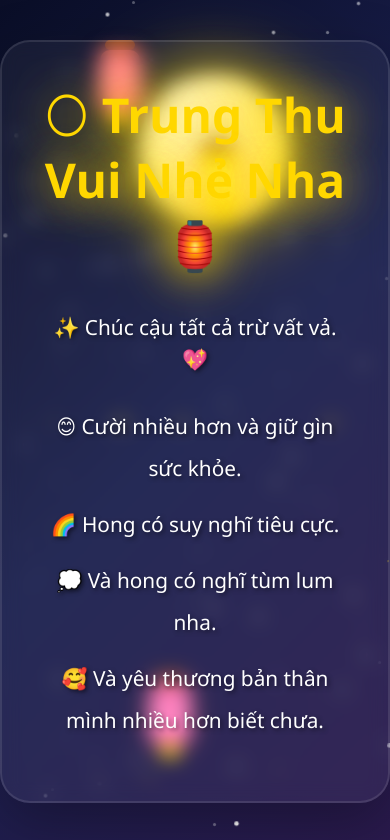
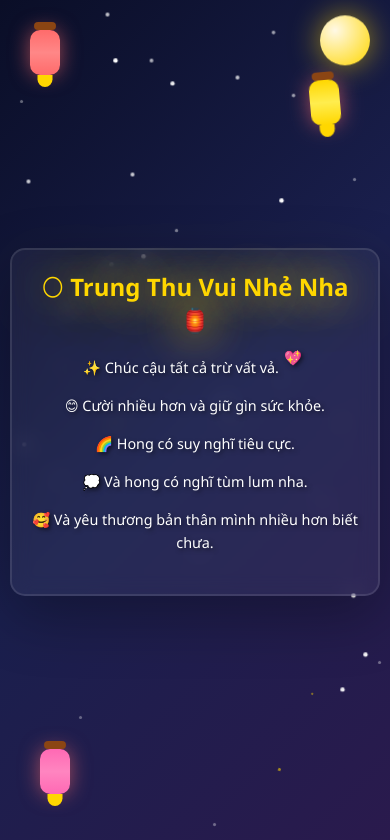
Before and after one commit to KhanhPhamVan/Greeting, a plain HTML site: page index.html in a window 390 px wide. Shown: the top 840 px of the page. Drawn offline with Linux system fonts and the light colour scheme.

Commit message:
Update responsive

```diff
--- a/index.html
+++ b/index.html
@@ -20,20 +20,29 @@
             display: flex;
             justify-content: center;
             align-items: center;
+            padding: 10px;
         }
 
         .container {
             position: relative;
             text-align: center;
             z-index: 10;
-            padding: 40px;
+            padding: 30px 20px;
             background: rgba(255, 255, 255, 0.05);
-            border-radius: 30px;
+            border-radius: 20px;
             backdrop-filter: blur(10px);
             border: 2px solid rgba(255, 255, 255, 0.1);
             box-shadow: 0 20px 60px rgba(0, 0, 0, 0.3);
             max-width: 600px;
+            width: 100%;
             animation: fadeInScale 1s ease-out;
+        }
+
+        @media (max-width: 768px) {
+            .container {
+                padding: 20px 15px;
+                border-radius: 15px;
+            }
         }
 
         @keyframes fadeInScale {
@@ -49,11 +58,24 @@
         }
 
         h1 {
-            font-size: 3em;
+            font-size: 2.5em;
             color: #ffd700;
-            margin-bottom: 30px;
+            margin-bottom: 20px;
             text-shadow: 0 0 20px rgba(255, 215, 0, 0.5);
             animation: glow 2s ease-in-out infinite;
+        }
+
+        @media (max-width: 768px) {
+            h1 {
+                font-size: 1.8em;
+                margin-bottom: 15px;
+            }
+        }
+
+        @media (max-width: 480px) {
+            h1 {
+                font-size: 1.5em;
+            }
         }
 
         @keyframes glow {
@@ -69,11 +91,24 @@
         }
 
         .wishes {
-            font-size: 1.3em;
+            font-size: 1.1em;
             color: #fff;
-            line-height: 2;
+            line-height: 1.8;
             margin: 20px 0;
             text-shadow: 2px 2px 4px rgba(0, 0, 0, 0.5);
+        }
+
+        @media (max-width: 768px) {
+            .wishes {
+                font-size: 1em;
+                line-height: 1.6;
+            }
+        }
+
+        @media (max-width: 480px) {
+            .wishes {
+                font-size: 0.9em;
+            }
         }
 
         .wish-line {
@@ -113,14 +148,34 @@
         /* Moon */
         .moon {
             position: absolute;
-            top: 80px;
-            right: 100px;
-            width: 150px;
-            height: 150px;
+            top: 50px;
+            right: 50px;
+            width: 100px;
+            height: 100px;
             background: radial-gradient(circle at 30% 30%, #fff9e6, #ffd700);
             border-radius: 50%;
-            box-shadow: 0 0 60px rgba(255, 215, 0, 0.8), 0 0 100px rgba(255, 215, 0, 0.4);
+            box-shadow: 0 0 40px rgba(255, 215, 0, 0.8);
             animation: float 6s ease-in-out infinite;
+            will-change: transform;
+        }
+
+        @media (max-width: 768px) {
+            .moon {
+                width: 70px;
+                height: 70px;
+                top: 30px;
+                right: 30px;
+                box-shadow: 0 0 30px rgba(255, 215, 0, 0.6);
+            }
+        }
+
+        @media (max-width: 480px) {
+            .moon {
+                width: 50px;
+                height: 50px;
+                top: 20px;
+                right: 20px;
+            }
         }
 
         @keyframes float {
@@ -170,6 +225,13 @@
             box-shadow: 0 0 20px rgba(255, 107, 107, 0.6);
         }
 
+        @media (max-width: 768px) {
+            .lantern {
+                width: 30px;
+                height: 45px;
+            }
+        }
+
         .lantern::before {
             content: '';
             position: absolute;
@@ -182,6 +244,14 @@
             border-radius: 5px;
         }
 
+        @media (max-width: 768px) {
+            .lantern::before {
+                width: 22px;
+                height: 8px;
+                top: -8px;
+            }
+        }
+
         .lantern::after {
             content: '';
             position: absolute;
@@ -192,6 +262,14 @@
             height: 15px;
             background: #ffd700;
             border-radius: 0 0 10px 10px;
+        }
+
+        @media (max-width: 768px) {
+            .lantern::after {
+                width: 15px;
+                height: 12px;
+                bottom: -12px;
+            }
         }
 
         @keyframes swing {
@@ -212,11 +290,25 @@
             animation-delay: 0s;
         }
 
+        @media (max-width: 768px) {
+            .lantern1 {
+                top: 30px;
+                left: 30px;
+            }
+        }
+
         .lantern2 {
             top: 150px;
             right: 150px;
             animation-delay: 1s;
             background: linear-gradient(to bottom, #ffd700 0%, #ffed4e 50%, #ffd700 100%);
+        }
+
+        @media (max-width: 768px) {
+            .lantern2 {
+                top: 80px;
+                right: 50px;
+            }
         }
 
         .lantern3 {
@@ -226,12 +318,20 @@
             background: linear-gradient(to bottom, #ff69b4 0%, #ff85c0 50%, #ff69b4 100%);
         }
 
+        @media (max-width: 768px) {
+            .lantern3 {
+                bottom: 50px;
+                left: 40px;
+            }
+        }
+
         /* Floating particles */
         .particle {
             position: absolute;
             background: rgba(255, 215, 0, 0.6);
             border-radius: 50%;
             animation: floatParticle 8s infinite;
+            will-change: transform;
         }
 
         @keyframes floatParticle {
@@ -296,9 +396,12 @@
     </div>
 
     <script>
-        // Create stars
+        // Create stars (giảm số lượng trên mobile)
         function createStars() {
-            for (let i = 0; i < 100; i++) {
+            const isMobile = window.innerWidth <= 768;
+            const starCount = isMobile ? 30 : 100;
+
+            for (let i = 0; i < starCount; i++) {
                 const star = document.createElement('div');
                 star.className = 'star';
                 star.style.left = Math.random() * 100 + '%';
@@ -308,9 +411,12 @@
             }
         }
 
-        // Create floating particles
+        // Create floating particles (giảm số lượng trên mobile)
         function createParticles() {
-            for (let i = 0; i < 20; i++) {
+            const isMobile = window.innerWidth <= 768;
+            const particleCount = isMobile ? 8 : 20;
+
+            for (let i = 0; i < particleCount; i++) {
                 const particle = document.createElement('div');
                 particle.className = 'particle';
                 particle.style.left = Math.random() * 100 + '%';
```
